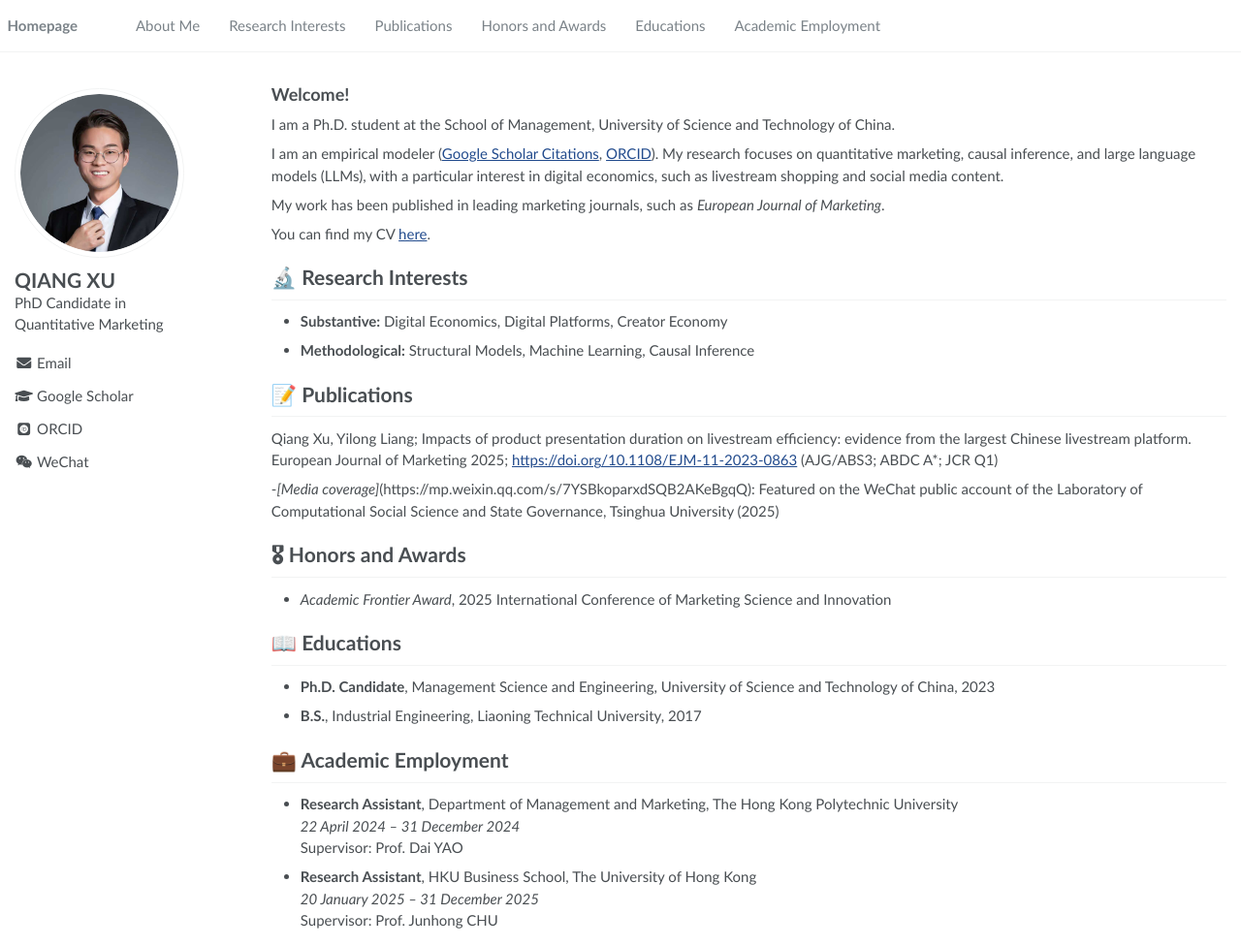
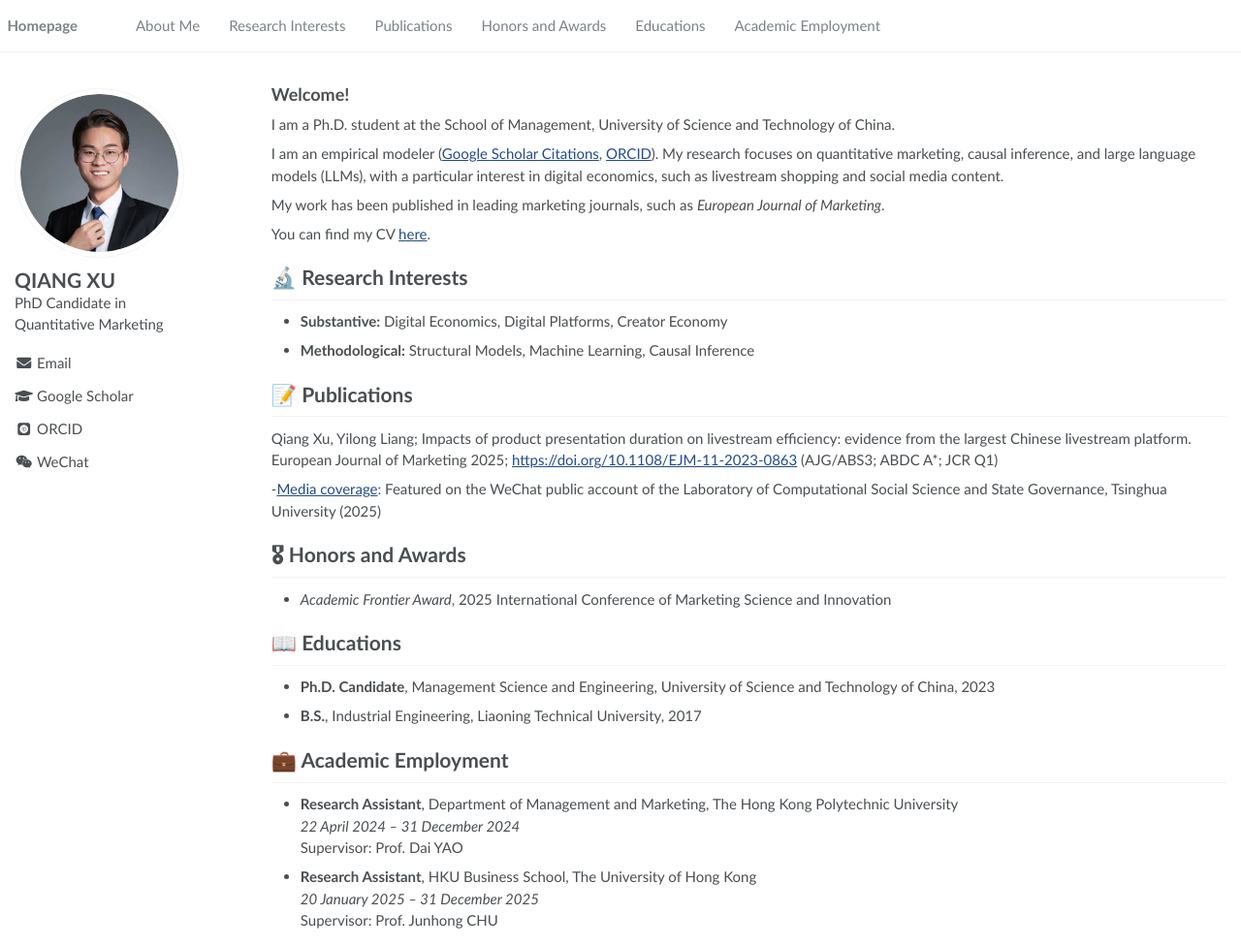
Before and after one commit to xuqiang/xuqiang.github.io, a Jekyll site: the page built from _pages/about.md, in a window 1280 px wide and 976 px high. Shown: the whole window at 97% size. Built offline with Jekyll 4.4.1, drawn with Linux system fonts in a browser that asks for light colours; some web fonts are replaced.

Commit message:
Update about.md

```diff
--- a/_pages/about.md
+++ b/_pages/about.md
@@ -33,7 +33,7 @@
 # 📝 Publications
 Qiang Xu, Yilong Liang; Impacts of product presentation duration on livestream efficiency: evidence from the largest Chinese livestream platform. European Journal of Marketing 2025; [https://doi.org/10.1108/EJM-11-2023-0863](https://doi.org/10.1108/EJM-11-2023-0863) (AJG/ABS3; ABDC A*; JCR Q1)
 
--*[Media coverage]*(https://mp.weixin.qq.com/s/7YSBkoparxdSQB2AKeBgqQ): Featured on the WeChat public account of the Laboratory of Computational Social Science and State Governance, Tsinghua University (2025)
+-[Media coverage](https://mp.weixin.qq.com/s/7YSBkoparxdSQB2AKeBgqQ): Featured on the WeChat public account of the Laboratory of Computational Social Science and State Governance, Tsinghua University (2025)
 
 # 🎖 Honors and Awards
 - *Academic Frontier Award*, 2025 International Conference of Marketing Science and
```
